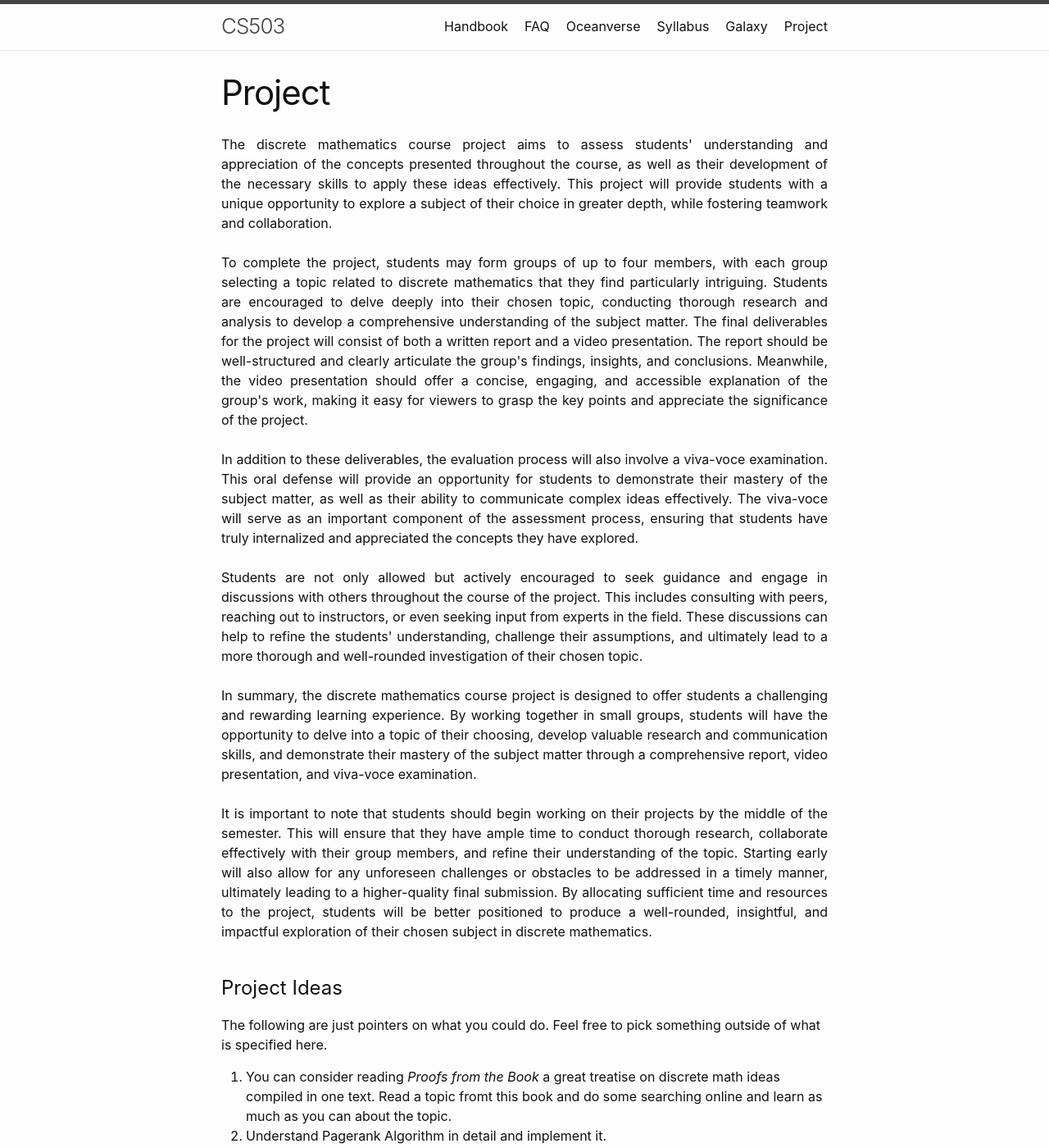
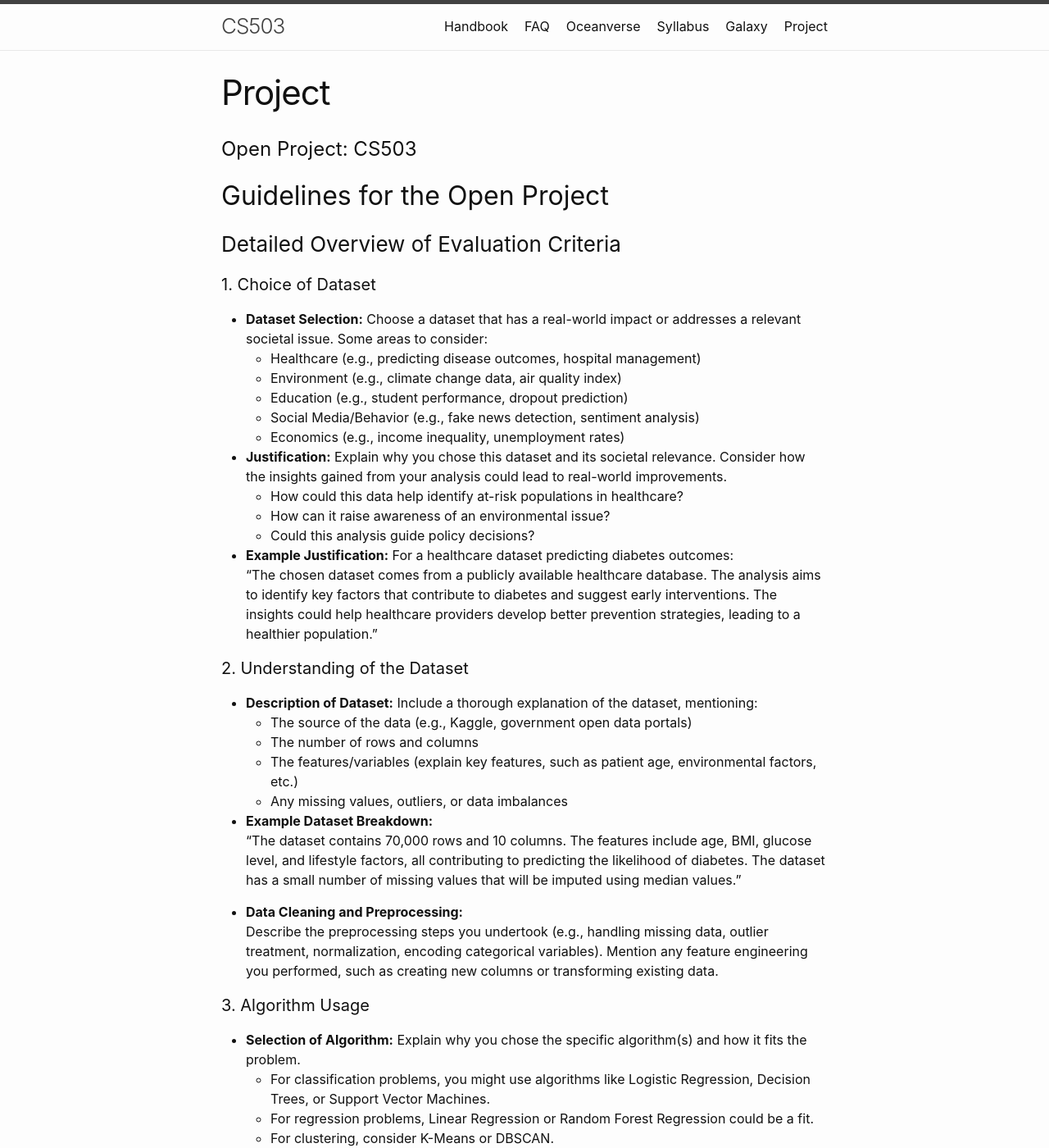
Before and after one commit to sudarshansudarshan/cs503, a Jekyll site: the page built from Project.md, in a window 1280 px wide and 1400 px high. Shown: the whole window at 82% size. Built offline with Jekyll 4.4.1, drawn with Linux system fonts in a browser that asks for light colours; some of the changed text lies outside the part shown.

Commit message:
Update Project.md

```diff
--- a/Project.md
+++ b/Project.md
@@ -5,44 +5,143 @@ permalink: /project/
 ---
 
 
-<p style="text-align: justify;">
+# Open Project: CS503
 
-The discrete mathematics course project aims to assess students' understanding and appreciation of the concepts presented throughout the course, as well as their development of the necessary skills to apply these ideas effectively. This project will provide students with a unique opportunity to explore a subject of their choice in greater depth, while fostering teamwork and collaboration.
+## Guidelines for the Open Project
 
-<br>
-<br>
+### Detailed Overview of Evaluation Criteria
 
+#### 1. Choice of Dataset
 
-To complete the project, students may form groups of up to four members, with each group selecting a topic related to discrete mathematics that they find particularly intriguing. Students are encouraged to delve deeply into their chosen topic, conducting thorough research and analysis to develop a comprehensive understanding of the subject matter.
+- **Dataset Selection:** Choose a dataset that has a real-world impact or addresses a relevant societal issue. Some areas to consider:
+  - Healthcare (e.g., predicting disease outcomes, hospital management)
+  - Environment (e.g., climate change data, air quality index)
+  - Education (e.g., student performance, dropout prediction)
+  - Social Media/Behavior (e.g., fake news detection, sentiment analysis)
+  - Economics (e.g., income inequality, unemployment rates)
 
-The final deliverables for the project will consist of both a written report and a video presentation. The report should be well-structured and clearly articulate the group's findings, insights, and conclusions. Meanwhile, the video presentation should offer a concise, engaging, and accessible explanation of the group's work, making it easy for viewers to grasp the key points and appreciate the significance of the project.
-<br> <br>
+- **Justification:** Explain why you chose this dataset and its societal relevance. Consider how the insights gained from your analysis could lead to real-world improvements.
+  - How could this data help identify at-risk populations in healthcare?
+  - How can it raise awareness of an environmental issue?
+  - Could this analysis guide policy decisions?
 
-In addition to these deliverables, the evaluation process will also involve a viva-voce examination. This oral defense will provide an opportunity for students to demonstrate their mastery of the subject matter, as well as their ability to communicate complex ideas effectively. The viva-voce will serve as an important component of the assessment process, ensuring that students have truly internalized and appreciated the concepts they have explored.
+- **Example Justification:** For a healthcare dataset predicting diabetes outcomes:
+  "The chosen dataset comes from a publicly available healthcare database. The analysis aims to identify key factors that contribute to diabetes and suggest early interventions. The insights could help healthcare providers develop better prevention strategies, leading to a healthier population."
 
-<br> <br>
+#### 2. Understanding of the Dataset
 
-Students are not only allowed but actively encouraged to seek guidance and engage in discussions with others throughout the course of the project. This includes consulting with peers, reaching out to instructors, or even seeking input from experts in the field. These discussions can help to refine the students' understanding, challenge their assumptions, and ultimately lead to a more thorough and well-rounded investigation of their chosen topic.
+- **Description of Dataset:** Include a thorough explanation of the dataset, mentioning:
+  - The source of the data (e.g., Kaggle, government open data portals)
+  - The number of rows and columns
+  - The features/variables (explain key features, such as patient age, environmental factors, etc.)
+  - Any missing values, outliers, or data imbalances
 
-<br> <br>
+- **Example Dataset Breakdown:**
+  "The dataset contains 70,000 rows and 10 columns. The features include age, BMI, glucose level, and lifestyle factors, all contributing to predicting the likelihood of diabetes. The dataset has a small number of missing values that will be imputed using median values."
 
-In summary, the discrete mathematics course project is designed to offer students a challenging and rewarding learning experience. By working together in small groups, students will have the opportunity to delve into a topic of their choosing, develop valuable research and communication skills, and demonstrate their mastery of the subject matter through a comprehensive report, video presentation, and viva-voce examination.
+- **Data Cleaning and Preprocessing:**
+  Describe the preprocessing steps you undertook (e.g., handling missing data, outlier treatment, normalization, encoding categorical variables).
+  Mention any feature engineering you performed, such as creating new columns or transforming existing data.
 
-<br> <br>
+#### 3. Algorithm Usage
 
+- **Selection of Algorithm:** Explain why you chose the specific algorithm(s) and how it fits the problem.
+  - For classification problems, you might use algorithms like Logistic Regression, Decision Trees, or Support Vector Machines.
+  - For regression problems, Linear Regression or Random Forest Regression could be a fit.
+  - For clustering, consider K-Means or DBSCAN.
+  - ARIMA or LSTMs might be used for time-series data.
 
-It is important to note that students should begin working on their projects by the middle of the semester. This will ensure that they have ample time to conduct thorough research, collaborate effectively with their group members, and refine their understanding of the topic. Starting early will also allow for any unforeseen challenges or obstacles to be addressed in a timely manner, ultimately leading to a higher-quality final submission. By allocating sufficient time and resources to the project, students will be better positioned to produce a well-rounded, insightful, and impactful exploration of their chosen subject in discrete mathematics.
+- **Justification:** Explain how the algorithm fits the dataset. For example:
+  - If the dataset is large, computationally efficient algorithms may be important.
+  - If interpretability is critical, algorithms like Decision Trees or Logistic Regression might be preferable over complex models like Neural Networks.
 
-<br> <br>
+- **Model Performance:** Mention how you evaluated the model’s performance (e.g., using accuracy, F1-score, RMSE, AUC-ROC). You could also include cross-validation results.
+  Example Justification:
+  "We chose Random Forest for its ability to handle large datasets with a variety of feature types (numerical, categorical) and its robustness in avoiding overfitting. We used a 10-fold cross-validation to ensure the model generalized well, achieving an AUC score of 0.85."
 
-</p>
+#### 4. Inferences Drawn
 
-# Project Ideas
+- **Results Interpretation:** Present your findings from the analysis, clearly stating the actionable insights.
+  - What patterns did you observe?
+  - Were there any surprising results?
+  - How could these results be used in a real-world scenario?
 
+- **Example of Inference:**
+  "The analysis revealed that BMI and glucose levels are the most significant predictors of diabetes. This finding suggests that public health campaigns focusing on weight management and healthy eating could be effective in reducing diabetes rates."
 
-The following are just pointers on what you could do. Feel free to pick something outside of what is specified here.
+- **Visualizations:** Use charts or plots to support your inferences. Include clear visual representations of the dataset, like heat maps, scatter plots, or bar charts, and explain their relevance to the findings.
 
-1. You can consider reading *Proofs from the Book* a great treatise on discrete math ideas compiled in one text. Read a topic fromt this book and do some searching online and learn as much as you can about the topic.
-2. Understand Pagerank Algorithm in detail and implement it.
-3. Read a research paper of your choice and understand it thoroughly (in and out).
-4. Understand Data Compression using Shannon's theory and understand the role of discrete mathematics in it.
+- **Conclusion:** Summarize the overall impact of your analysis. If the results were deployed or used in practice, what could the potential outcomes be?
+  Example:
+  "A healthcare provider could implement an early screening tool for diabetes."
+
+---
+
+## Project Submission Guidelines
+
+As part of your final project, you are required to submit a comprehensive report that demonstrates your understanding and application of the concepts covered in this course. Please ensure you follow the instructions below to successfully complete your submission:
+
+1. **Detailed Project Report:**
+   - Submit a well-structured and thorough report documenting your project. This report should clearly explain the problem statement, methodology, datasets used, model(s) implemented, and results achieved.
+   - Ensure that the report is well-formatted, with appropriate sections and subheadings. Use diagrams, charts, or tables where necessary to support your analysis and conclusions.
+
+2. **Google Colab Notebook:**
+   - Submit your project as a Google Colab Notebook, including detailed markdown cells explaining each part of the code.
+   - The notebook should be neatly organized with appropriate sections that correspond to the structure of your report.
+   - Ensure that your notebook includes:
+     - Docstrings: Add comprehensive docstrings to every function or class to explain its purpose and functionality.
+     - In-line Comments: Include in-line comments within the code to clarify specific lines or blocks of code where necessary.
+     - Results: Visualizations, metrics, or outputs from your model should be clearly displayed in the notebook.
+
+3. **General Requirements:**
+   - Name your notebook as `<EntryNo_Name>_ML_Project.ipynb`
+   - Avoid any unnecessary or redundant code. Make sure to clean up your notebook before submission.
+
+---
+
+## Marking Scheme
+
+| Evaluation Criteria                   | Marks |
+|---------------------------------------|-------|
+| **Choice of Dataset**                 |       |
+| Dataset Selection and Justification   | 10    |
+| **Understanding Dataset**             |       |
+| Description of Dataset                | 10    |
+| Data Cleaning and Preprocessing       | 10    |
+| **Understanding Algorithm**           |       |
+| Selection of Algorithm and Justification | 10 |
+| Implementation                        | 20    |
+| Model Performance                     | 10    |
+| **Inference**                         |       |
+| Results Interpretation                | 10    |
+| Visualizations                        | 5     |
+| Conclusion                            | 5     |
+| **Report and Notebook**               |       |
+| Report and Colab Notebook             | 10    |
+
+---
+
+## Documentation
+
+- **Organization:**
+  - Create a well-structured document with clear headings and sections (Dataset Overview, Algorithm Selection, Results, and Conclusion).
+  - Use concise and clear language that non-technical stakeholders can understand.
+
+- **Detailing:**
+  Ensure each section is detailed enough to showcase your understanding of the dataset, the algorithm’s workings, and the overall results.
+
+- **Visual Appeal:**
+  Include visual aids such as diagrams, flowcharts, and model evaluation metrics to enhance clarity. Ensure that visual elements are labeled properly and connected to the narrative.
+
+---
+
+### Example Outline for the Documentation
+
+- **Title:** Impact of Early Intervention Strategies Using Predictive Modeling for Diabetes
+- **Introduction:** Briefly state the problem, the dataset, and your objective.
+- **Dataset Overview:** Detailed explanation of the dataset and the preprocessing steps.
+- **Algorithm Choice and Explanation:** Explanation of the selected algorithm and model performance.
+- **Inferences and Results:** Present insights drawn from the model, along with supporting visualizations.
+- **Conclusion:** Summary of the impact, societal relevance, and potential real-world applications.
+
+*Impactful conclusions and solutions will be considered for bonus marks.*
```
